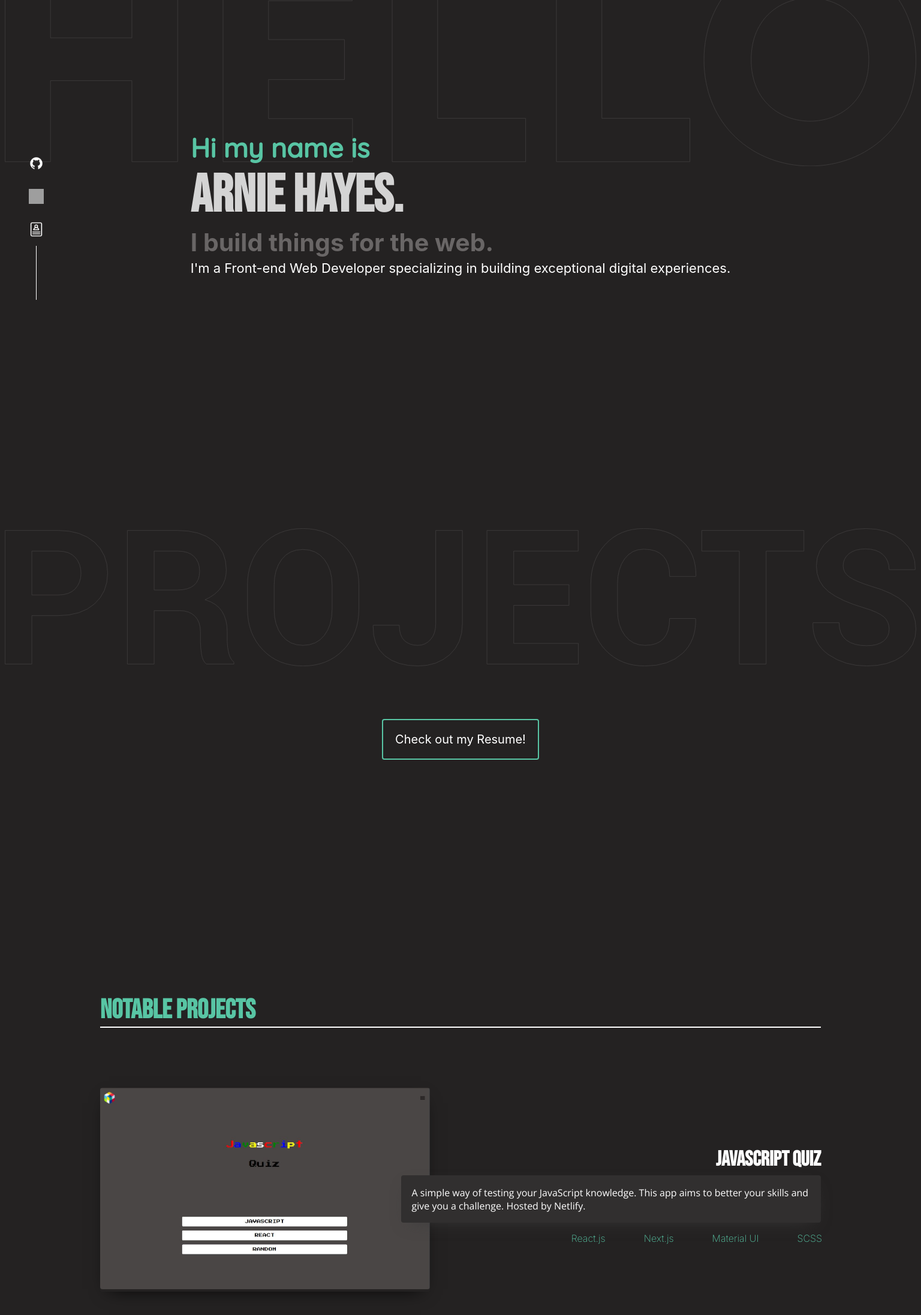
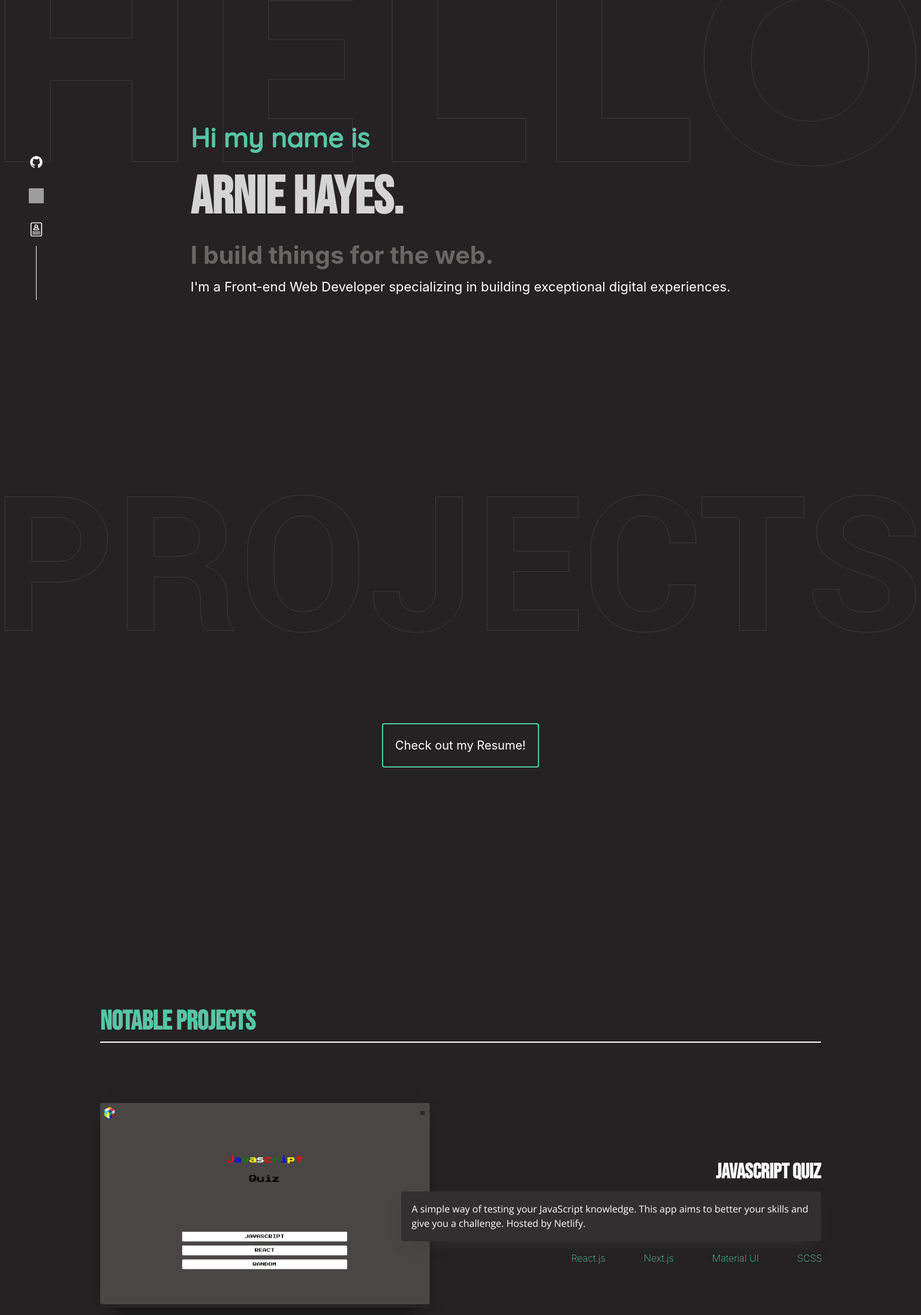
Before and after one commit to arniehayes/Arnie-Hayes-Portfolio, a Next.js app: page / in a window 1536 px wide. Shown: the part 300-2493 px from the top of the page at 60% size. Built offline with nearby package versions, Linux system fonts and the light colour scheme; grey boxes are pictures that could not be loaded.

Commit message:
fixing line height

```diff
--- a/components/MainPage/Body/Hero/Hero.module.scss
+++ b/components/MainPage/Body/Hero/Hero.module.scss
@@ -3,7 +3,7 @@ $accent-color: #58c5a4;
 .hero_container {
     margin: 5px;
     margin-top: 5rem;
-    margin-bottom: 15rem;
+    margin-bottom: 8rem;
     padding: 0;
     display: flex;
     flex-direction: column;
--- a/components/MainPage/Body/Projects/Projects.module.scss
+++ b/components/MainPage/Body/Projects/Projects.module.scss
@@ -103,6 +103,7 @@ $accent-color: #58c5a4;
     p {
         margin: 1.1rem;
         color: rgb(235, 235, 235);
+        font-size: 16px;
     }
 }
 
@@ -300,7 +301,7 @@ $accent-color: #58c5a4;
     .big_word {
         font-family: 'Bebas Neue', cursive;
         position: absolute;
-        top: 162%;
+        top: 155%;
         left: 50%;
         transform: translate(-50%, -50%);
         z-index: 0;
--- a/components/MainPage/Footer/GetInTouch.module.scss
+++ b/components/MainPage/Footer/GetInTouch.module.scss
@@ -11,6 +11,7 @@ $accent-color: #58c5a4;
     h1 {
         font-family: 'Bebas Neue', cursive;
         color: $accent-color;
+        font-size: 45px;
     }
 
     p {
--- a/styles/globals.css
+++ b/styles/globals.css
@@ -22,4 +22,5 @@ a {
 
 * {
   box-sizing: border-box;
+  line-height: 150%;
 }
```
